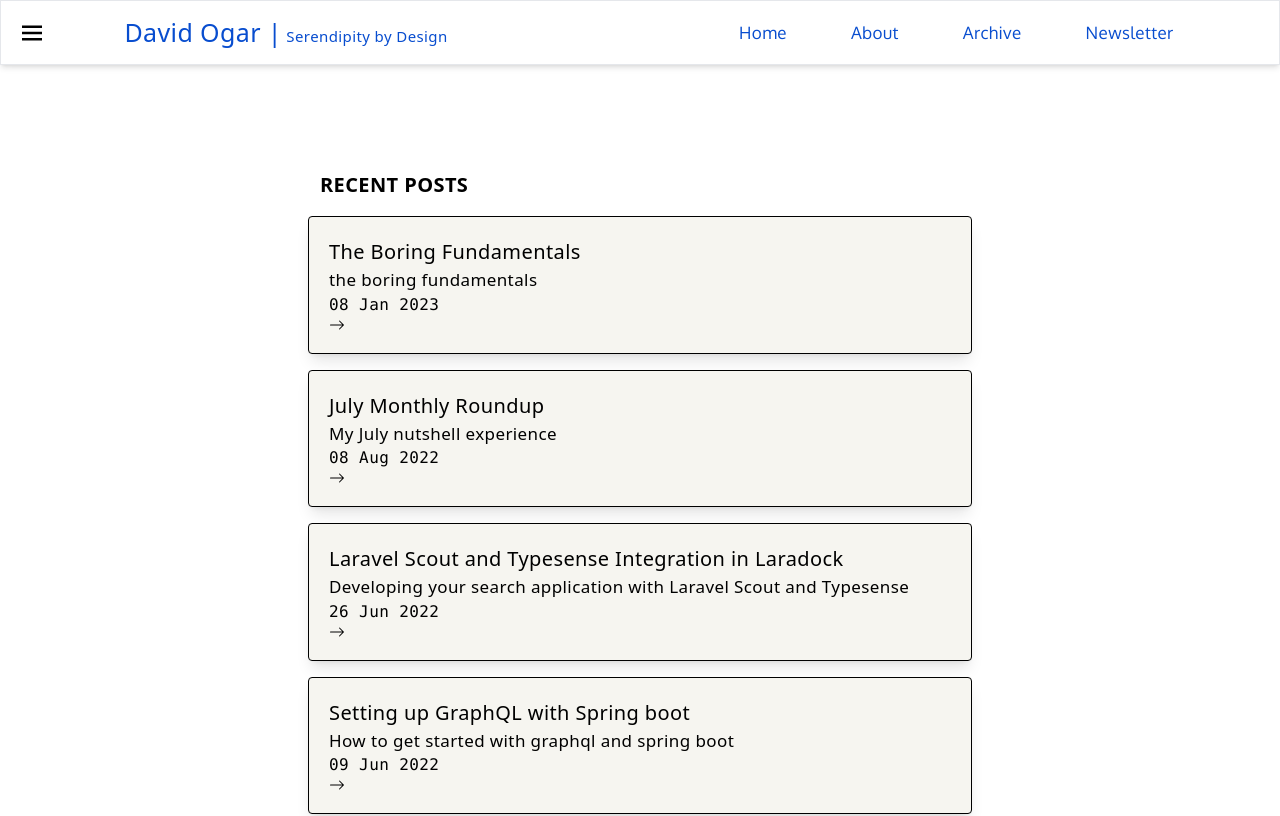
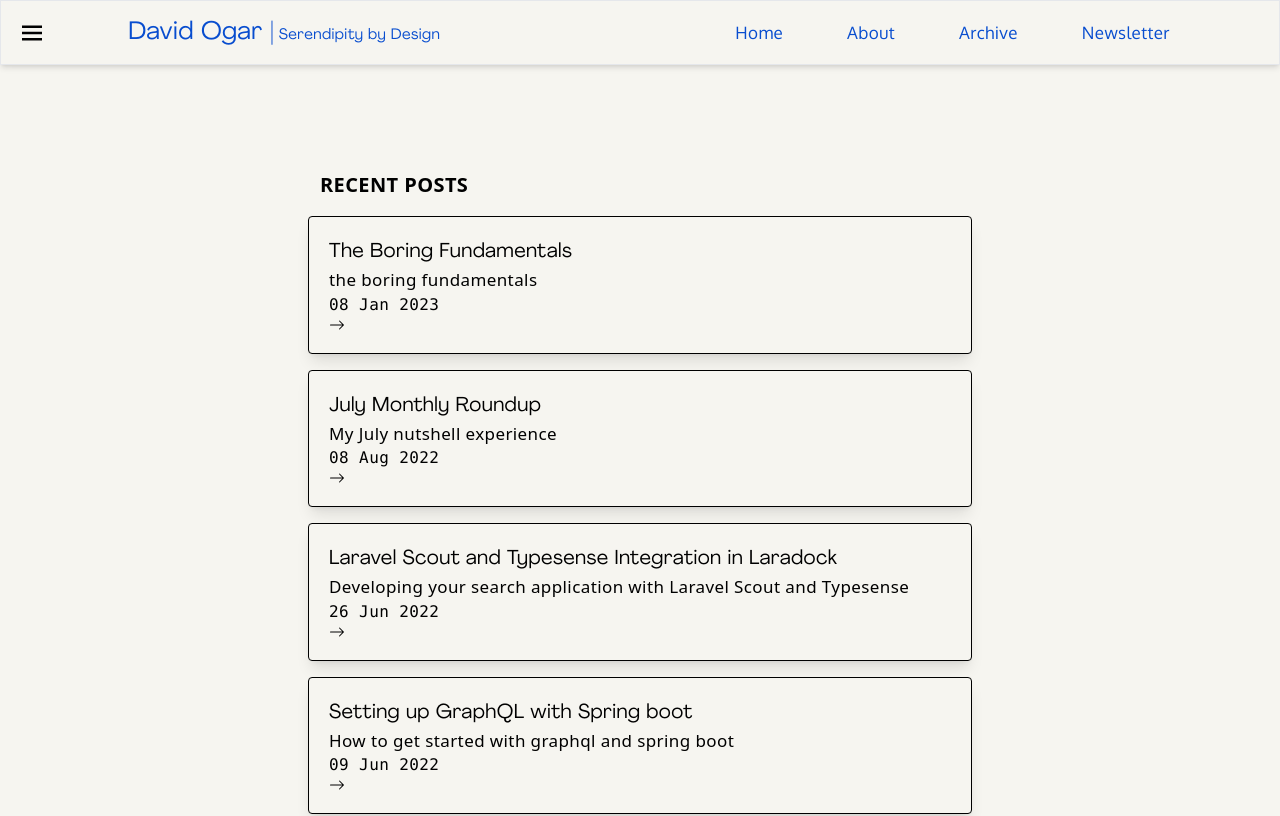
Before and after one commit to The-True-Hooha/serendipity-by-design, a Next.js app: page / in a window 1280 px wide. Shown: the top 816 px of the page. Built offline with nearby package versions, Linux system fonts and the light colour scheme.

Commit message:
new font assets

```diff
--- a/styles/globals.css
+++ b/styles/globals.css
@@ -4,7 +4,7 @@
 
 @layer base{
     body{
-        @apply tracking-wide bg-white text-black
+        @apply tracking-wide bg-[#f6f5f0] text-black
     }
 
     html{
@@ -26,3 +26,12 @@
     font-family: "Manrope";
     src: url("../public/assets/fonts/Manrope-VariableFont_wght.ttf");
 }
+
+@font-face {
+    font-family: "Agrandir";
+    src: url("../public/assets/fonts/Agrandir-Regular.otf");
+}
+@font-face {
+    font-family: "IA Writer Quattro";
+    src: url("../public/assets/fonts/iAWriterQuattroSRegular.ttf");
+}
--- a/tailwind.config.js
+++ b/tailwind.config.js
@@ -9,11 +9,11 @@ module.exports = {
       fontFamily: {
         sora: ["Sora", "sans-serif"],
         oxygen: ["Oxygen", "sans-serif"],
-        manrope: ["Manrope", "sans-serif"]
+        manrope: ["Manrope", "sans-serif"],
+        agrandir: ["Agrandir", "sans-serif"],
+        ia_writer_quattro: ["IA Writer Quattro", "sans-serif"]
       },
     },
   },
-  plugins: [
-    require('@tailwindcss/typography')
-  ],
-}
+  plugins: [require("@tailwindcss/typography")],
+};
```
Also changed, not shown: public/assets/fonts/Agrandir-Regular.otf (added), public/assets/fonts/iAWriterQuattroSRegular.ttf (added).
